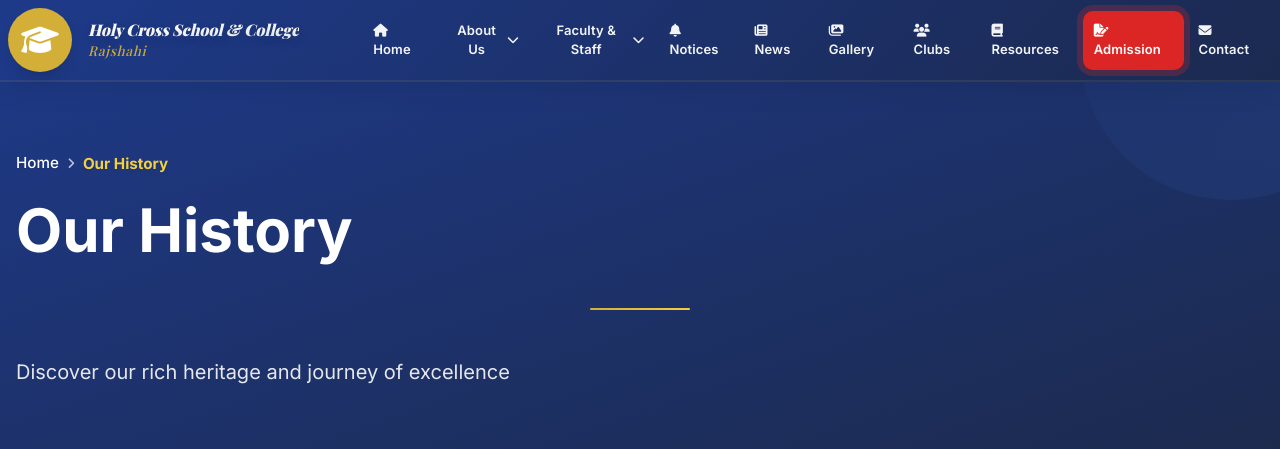
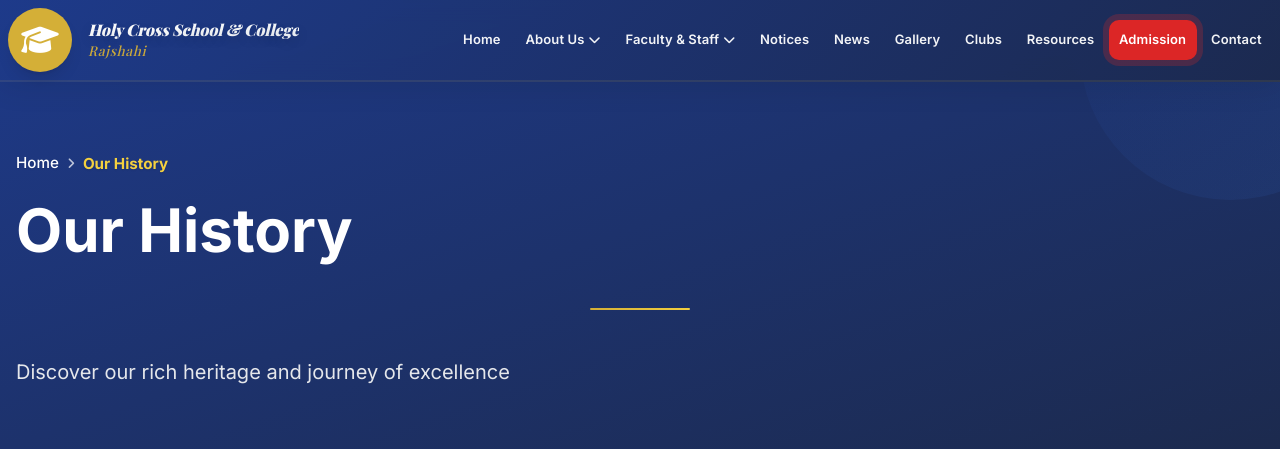
Before and after one commit to sjpbd/holy-Cross-Rajshahi-Website, a Django app: page /about/ in a window 1280 px wide. Shown: the top 449 px of the page. Run offline with Django 5.2, Linux system fonts and the light colour scheme; data comes from the database, SQL or seed files in the repository; data that the repository does not hold is empty; some libraries are stand-ins or nearby versions; some web fonts are replaced.

Commit message:
fix navbar

```diff
--- a/templates/includes/navbar.html
+++ b/templates/includes/navbar.html
@@ -4,7 +4,7 @@
     <div class="container mx-auto px-4">
         <div class="flex items-center justify-between h-20">
             <!-- Logo & Branding -->
-            <div class="flex items-center mr-8 xl:mr-16">
+            <div class="nav-brand flex items-center mr-8 xl:mr-16">
                 <a href="{% url 'home' %}" class="flex items-center space-x-4 group">
                     {% if school_info.logo %}
                     <div class="logo-container w-14 h-14 md:w-16 md:h-16 flex items-center justify-center bg-white rounded-full p-1 shadow-lg transition-all duration-500">
@@ -316,6 +316,9 @@
     /* Desktop Navigation Links */
     .nav-link {
         position: relative;
+        display: inline-flex;
+        align-items: center;
+        white-space: nowrap;
         color: rgba(255, 255, 255, 0.95);
         padding: 0.75rem 0.875rem;
         border-radius: 0.625rem;
@@ -353,6 +356,16 @@
 
     .nav-link:active {
         transform: translateY(0);
+    }
+
+    @media (min-width: 1280px) {
+        .nav-brand { margin-right: 1.5rem; }
+    }
+
+    /* Below 1536px the one-line menu only fits next to the logo without icons */
+    @media (min-width: 1280px) and (max-width: 1535px) {
+        .nav-link { padding: 0.625rem 0.7rem; }
+        .nav-link > i:not(.fa-chevron-down) { display: none; }
     }
 
     /* Admission - highlighted red call to action */
```
